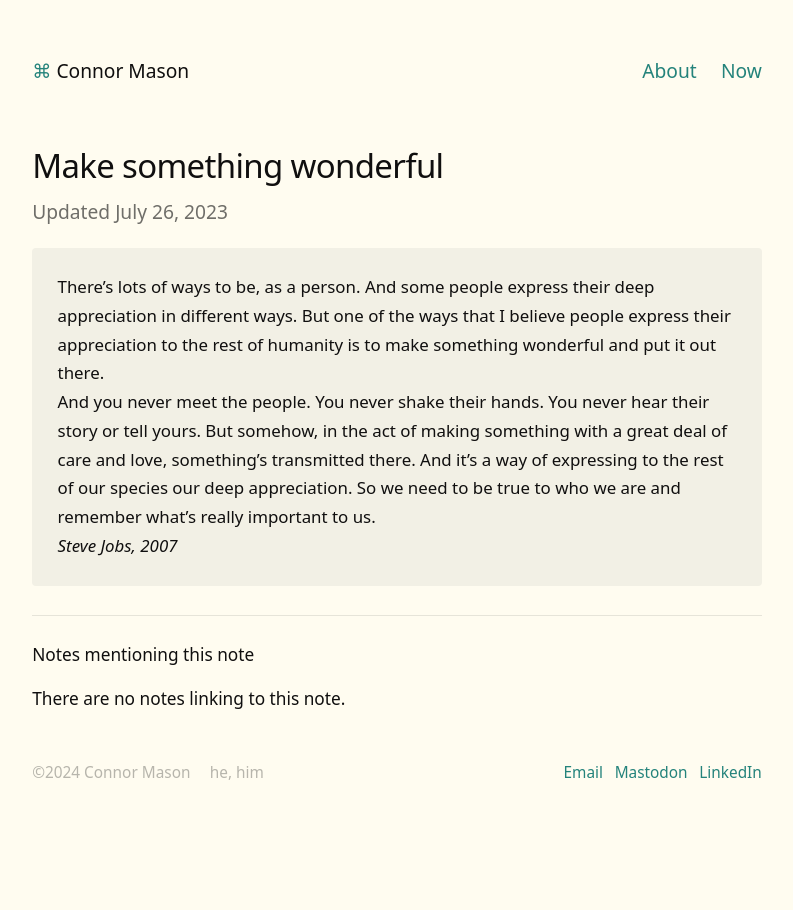
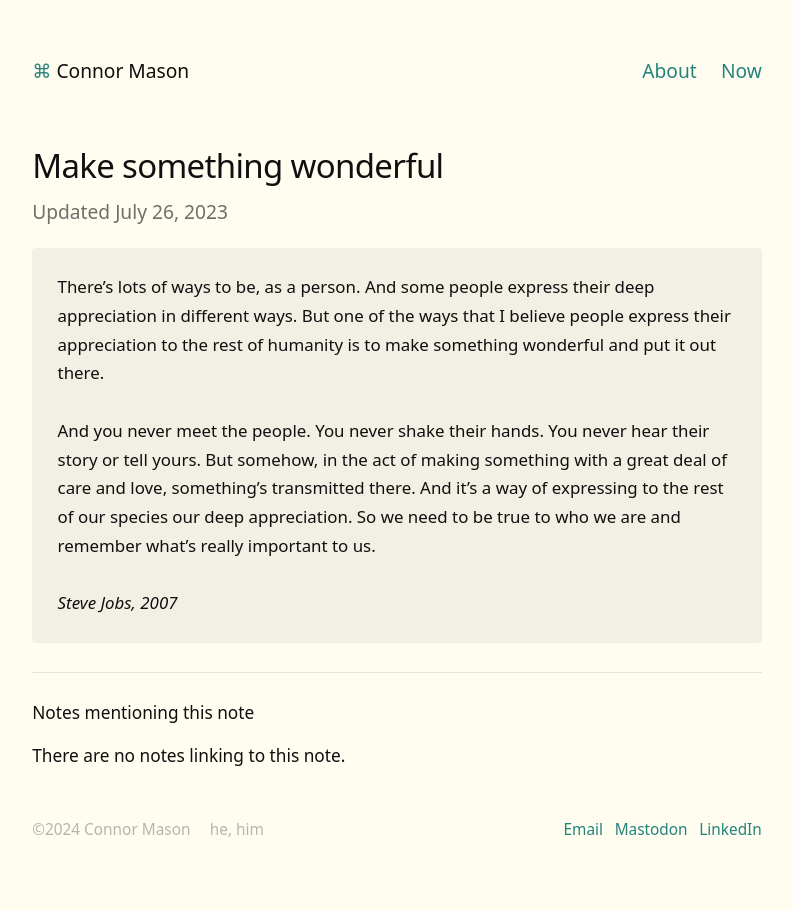
Before and after one commit to conmas/site, a Jekyll site: the page built from _notes/make something wonderful.md, in a window 1280 px wide. Shown: the whole page, without its empty margins (243-1036 px from the left). Built offline with Jekyll 4.4.1, drawn with Linux system fonts in a browser that asks for light colours.

Commit message:
Line breaks within quoteblocks

```diff
--- a/_notes/make something wonderful.md
+++ b/_notes/make something wonderful.md
@@ -7,7 +7,7 @@ tags: quote
 ---
 
 > There’s lots of ways to be, as a person. And some people express their deep appreciation in different ways. But one of the ways that I believe people express their appreciation to the rest of humanity is to make something wonderful and put it out there.
-> <br>
+> <br><br>
 > And you never meet the people. You never shake their hands. You never hear their story or tell yours. But somehow, in the act of making something with a great deal of care and love, something’s transmitted there. And it’s a way of expressing to the rest of our species our deep appreciation. So we need to be true to who we are and remember what’s really important to us.
-> <br>
+> <br><br>
 > *Steve Jobs, 2007*
```
Also changed, not shown: _notes/secret worlds.md (+1 -1 lines).
